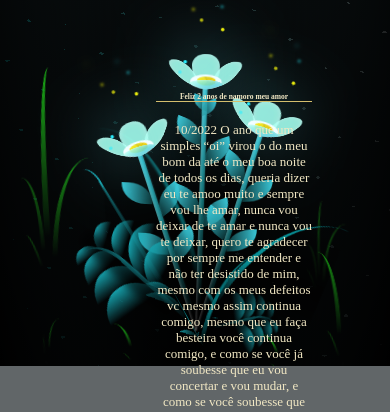
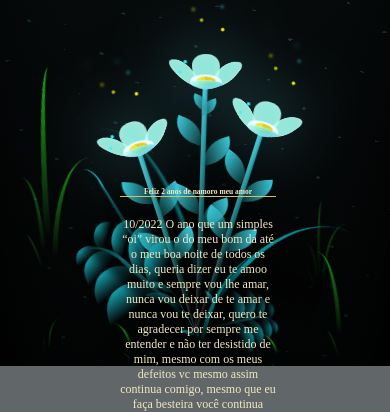
Before and after one commit to luan-frnd/two-years, a plain HTML site: page index.html in a window 390 px wide. Shown: the part 548-960 px from the top of the page. Drawn offline with Linux system fonts and the light colour scheme; a web font is replaced by a local one.

Commit message:
responsividade em teste

```diff
--- a/style.css
+++ b/style.css
@@ -1324,12 +1324,12 @@
 .text{
   margin-top: 30px;
   width: 40%;
-  font-size: 13px;
+  font-size: 12px;
   display: flex;
   justify-items: center;
   flex-direction: column;
   position: absolute;
-  margin-left: 12em;
+  margin-left: 10em;
   z-index: 10;
 }
 
```
